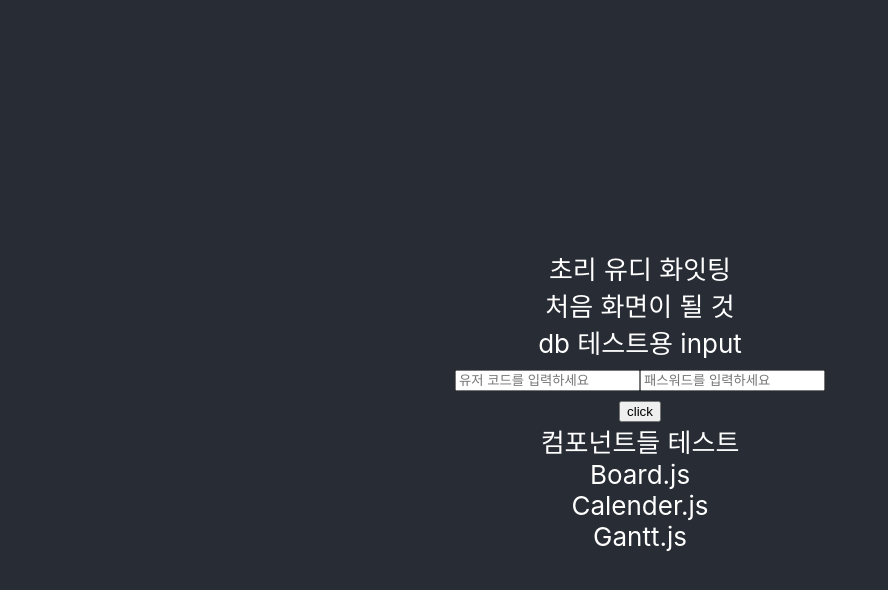
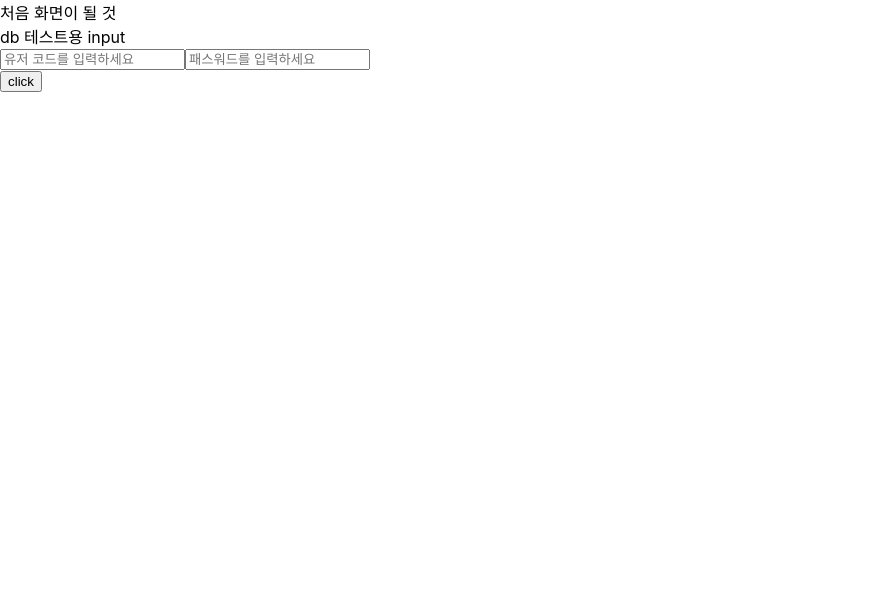
Before and after one commit to zzannorita/LetsDoIt, a React (Create React App) app in the folder front/: page / in a window 1280 px wide. Shown: the top 590 px of the page, without its empty margins (0-888 px from the left). Built offline with nearby package versions, Linux system fonts and the light colour scheme.

Commit message:
Fix: 예시 문구 삭제

```diff
--- a/front/src/App.css
+++ b/front/src/App.css
@@ -1,4 +1,4 @@
-.App {
+/* .App {
   text-align: center;
 }
 
@@ -35,4 +35,4 @@
   to {
     transform: rotate(360deg);
   }
-}
+} */
--- a/front/src/App.js
+++ b/front/src/App.js
@@ -1,17 +1,16 @@
 import logo from "./logo.svg";
 import "./App.css";
 import Login from "./components/navi/Login";
-import MainPage from "./components/navi/MainPage";
+// import MainPage from "./components/navi/MainPage";
 
 function App() {
   return (
     <div className="App">
       <header className="App-header">
-        <div>초리 유디 화잇팅</div>
         <div>
           <Login></Login>
-          <div>컴포넌트들 테스트</div>
-          <MainPage></MainPage>
+          {/* <div>컴포넌트들 테스트</div>
+          <MainPage></MainPage> */}
         </div>
       </header>
     </div>
```
